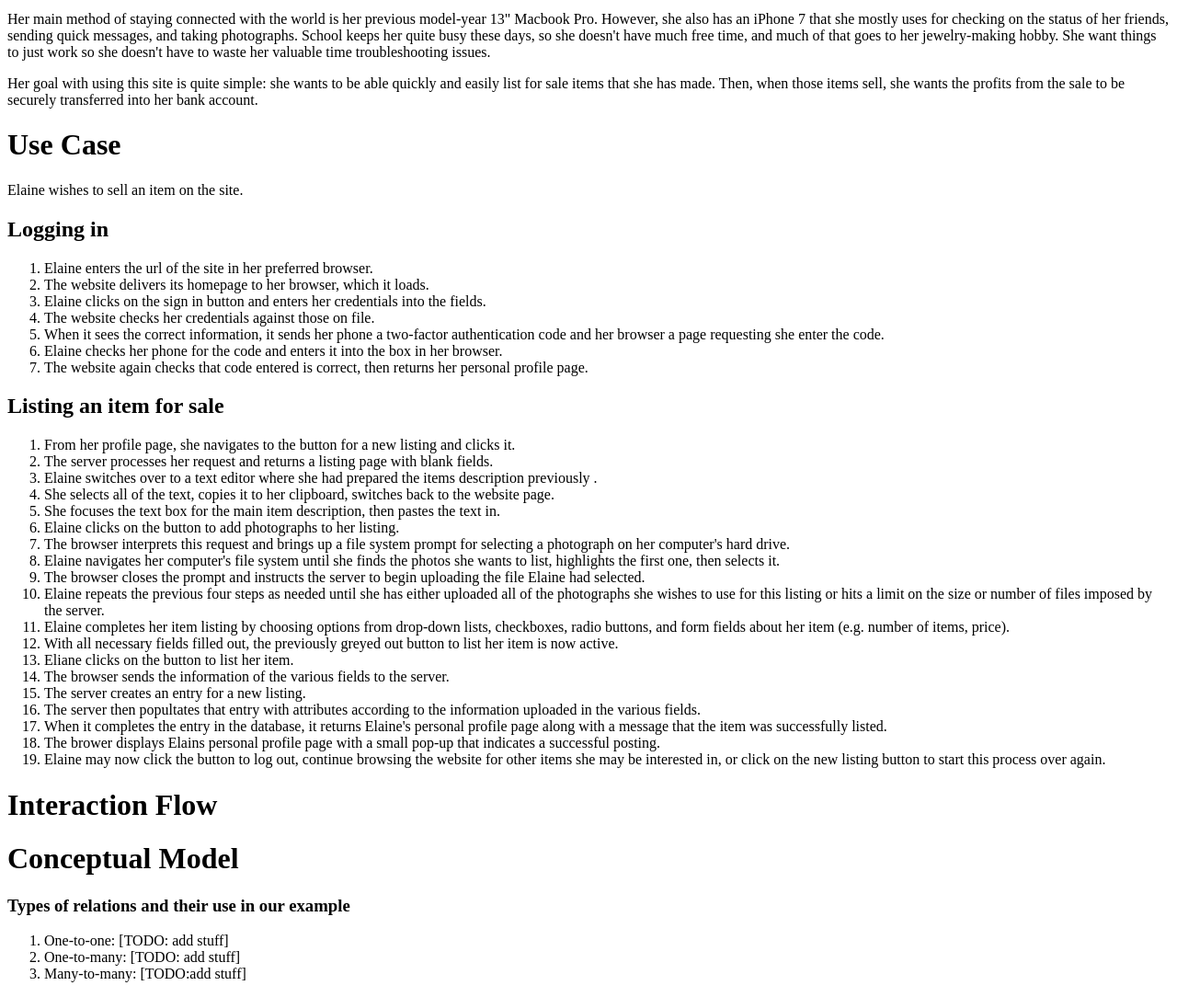
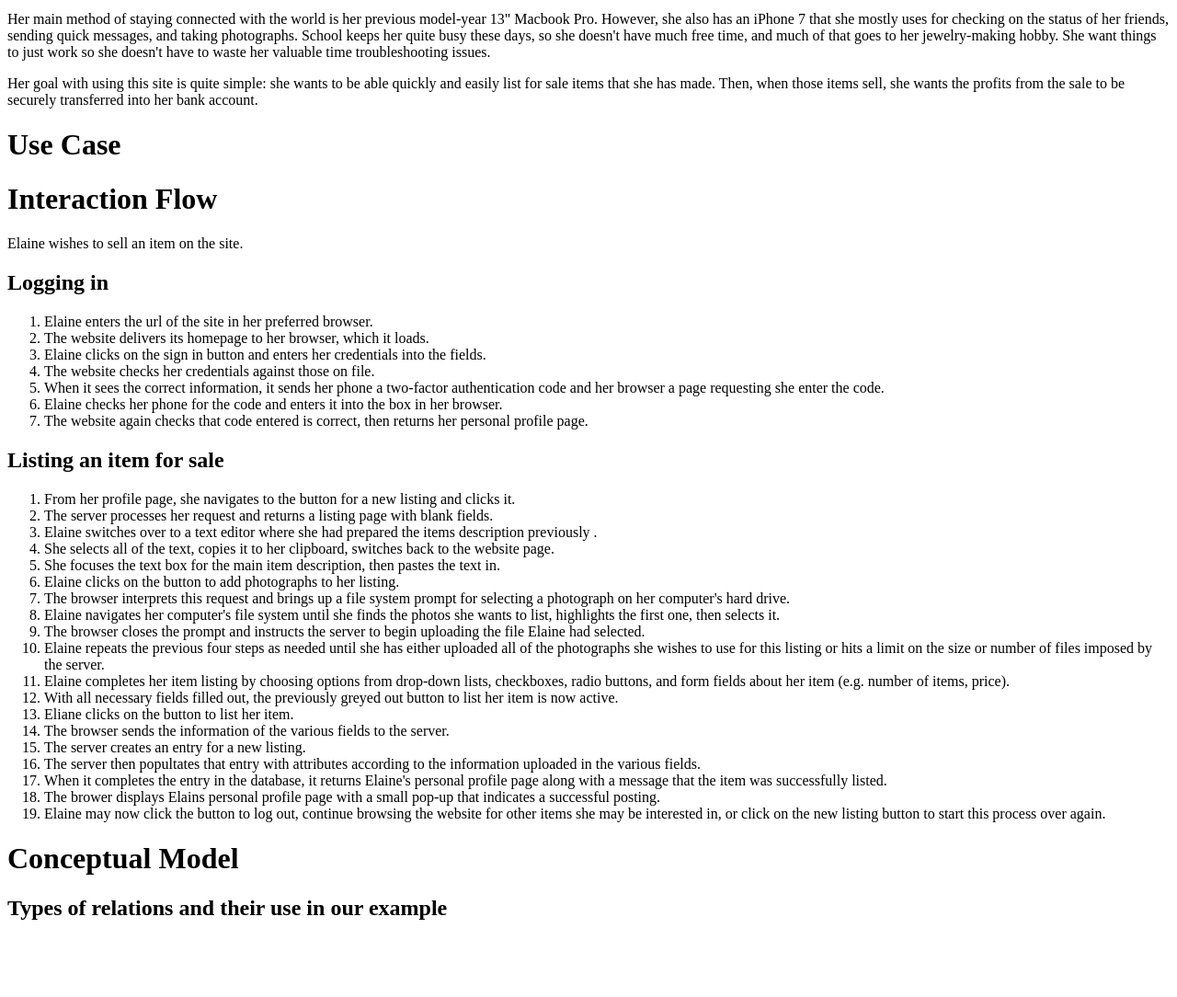
Before and after one commit to adubois85/data-design-etsy, a PHP site: page / in a window 1280 px wide. Shown: the part 138-1222 px from the top of the page at 92% size. After the commit the page ends 1138 px from the top, so only its background shows below. Run offline with PHP 8.4, Linux system fonts and the light colour scheme.

Commit message:
Commented out TODO items, cleaned up some spacing

```diff
--- a/epic/index.php
+++ b/epic/index.php
@@ -26,8 +26,10 @@
 				transferred into her bank account.
 			</p>
 		<h1>Use Case</h1>
+			<!--<header>[TODO: add stuff]</header>-->
+
+		<h1>Interaction Flow</h1>
 			<header>Elaine wishes to sell an item on the site.</header>
-
 			<h2>Logging in</h2>
 				<ol>
 					<li>Elaine enters the url of the site in her preferred browser.</li>
@@ -75,14 +77,12 @@
 						may be interested in, or click on the new listing button to start this process over again.</li>
 				</ol>
 
-		<h1>Interaction Flow</h1>
-
 		<h1>Conceptual Model</h1>
-			<h3>Types of relations and their use in our example</h3>
+			<h2>Types of relations and their use in our example</h2>
 				<ol>
-					<li>One-to-one: [TODO: add stuff]</li>
+					<!--<li>One-to-one: [TODO: add stuff]</li>
 					<li>One-to-many: [TODO: add stuff]</li>
-					<li>Many-to-many: [TODO:add stuff]</li>
+					<li>Many-to-many: [TODO:add stuff]</li> -->
 				</ol>
 	</body>
 </html>
```
Lines whose indentation alone changed are shown as unchanged.
